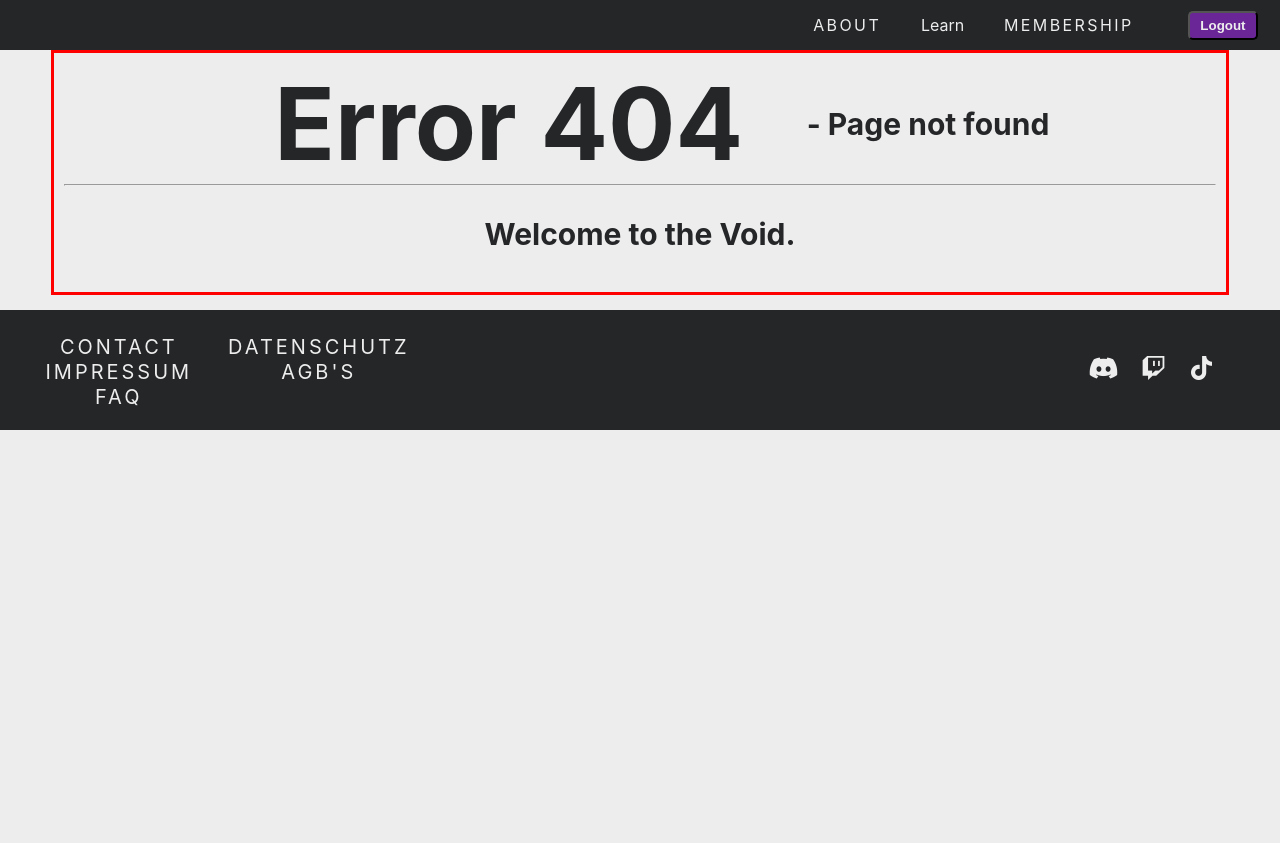
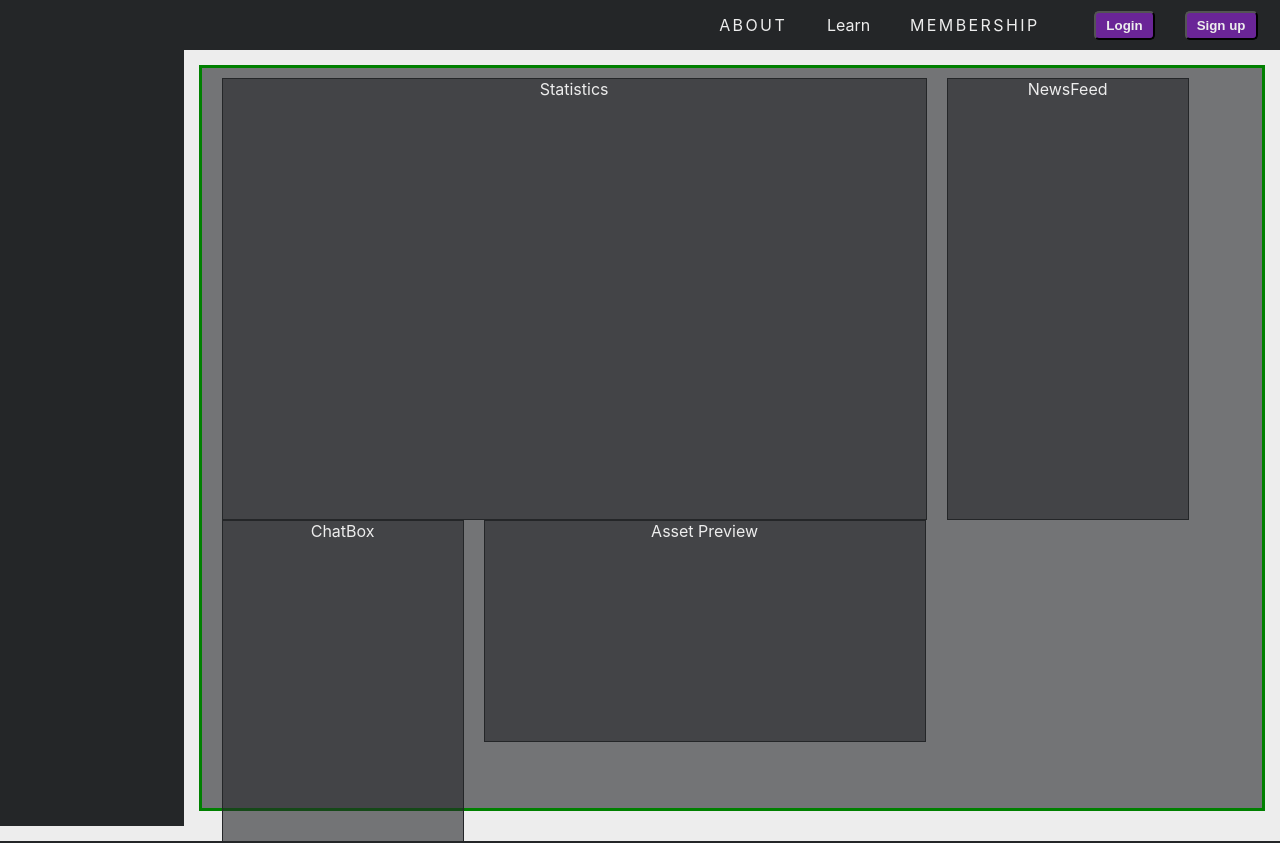
Before and after one commit to MartinKruess/streamCollection, a React (Vite) app: page /testside in a window 1280 px wide. Before the commit this address had no page. Shown: the top 843 px of the page. Before the commit the page ends 800 px from the top, so only its background shows below. Built offline with nearby package versions, Linux system fonts and the light colour scheme.

Commit message:
testside for styles

```diff
--- a/src/App.jsx
+++ b/src/App.jsx
@@ -10,6 +10,7 @@ import { Footer } from "./comps/footer"
 import { Page404 } from "./comps/404page"
 import { PrivateRoute } from "./comps/privateRoute"
 import { Dashboard } from "./comps/dashboard"
+import { Testside } from "./comps/testside"
 
 var vid = document.querySelector("iframe.src");
 function enableAutoplay() {
@@ -19,13 +20,15 @@ function enableAutoplay() {
 
 
 function App() {
-  const [logedIn, setLogedIn] = useState(true)
+  const [logedIn, setLogedIn] = useState(false)
 
   return (
     <main className="App">
       <Router>
         <Navi logedIn={logedIn}/>
         <Routes>
+          {/*Temporär*/} <Route path="/testside" element={<Testside />} />
+          <Route path="/" element={<Home />} />
           <Route path="/" element={<Home />} />
           <Route path="/login" element={<Login />} />
           <Route path="/register" element={<Register />} />
--- a/src/App.scss
+++ b/src/App.scss
@@ -119,12 +119,12 @@ section{
   width: 90%;
   margin-top: 5rem;
   padding: var(--normalSpacer);
-  border: solid red;
 }
 
 article{
   margin-top: var(--bigSpacer);
   padding: var(--normalSpacer);
+  border: solid green;
 }
 
 #startPanel{
@@ -325,6 +325,55 @@ input[type="checkbox"]{
   transform: scale(1.5);
 }
 
+// privateSides
+
+.pSection{
+  width: 100%;
+  display: flex;
+  padding: 0;
+}
+
+aside{
+  background-color: var(--secondary);
+  width: 15%;
+  height: 100%;
+}
+
+.pArticle{
+  background-color: var(--secondaryShaddow);
+  width: 85%;
+  height: 90vh;
+  display: flex;
+  flex-wrap: wrap;
+  margin: var(--bigSpacer);
+}
+
+.pArticle div{
+  background-color: var(--secondaryShaddow);
+  margin: 0 var(--normalSpacer);
+  padding: 0;
+  border: solid 1px var(--secondary);
+}
+
+.smallBox{
+  width: 30.3rem;
+  height: 22rem;
+}
+
+.mediumBox{
+  width: 24rem;
+  height: 44rem;
+}
+
+.bigBox{
+  width: 70.3rem;
+  height: 44rem;
+}
+
+.medium{
+  width: 44rem;
+}
+
 
 // Page 404
 
--- /dev/null
+++ b/src/comps/testside.jsx
@@ -0,0 +1,17 @@
+export const Testside = () => {
+    return (
+        <section className="pSection">
+            <aside>
+
+            </aside>
+            <article className="pArticle">
+                <div className="bigBox">Statistics</div>
+                <div className="mediumBox">NewsFeed</div>
+                <div className="mediumBox">ChatBox</div>
+                <div className="smallBox medium">Asset Preview</div>
+                <div className="smallBox medium">Sound Preview</div>
+                <div className="smallBox">Connected</div>
+            </article>
+        </section>
+    )
+}
```
